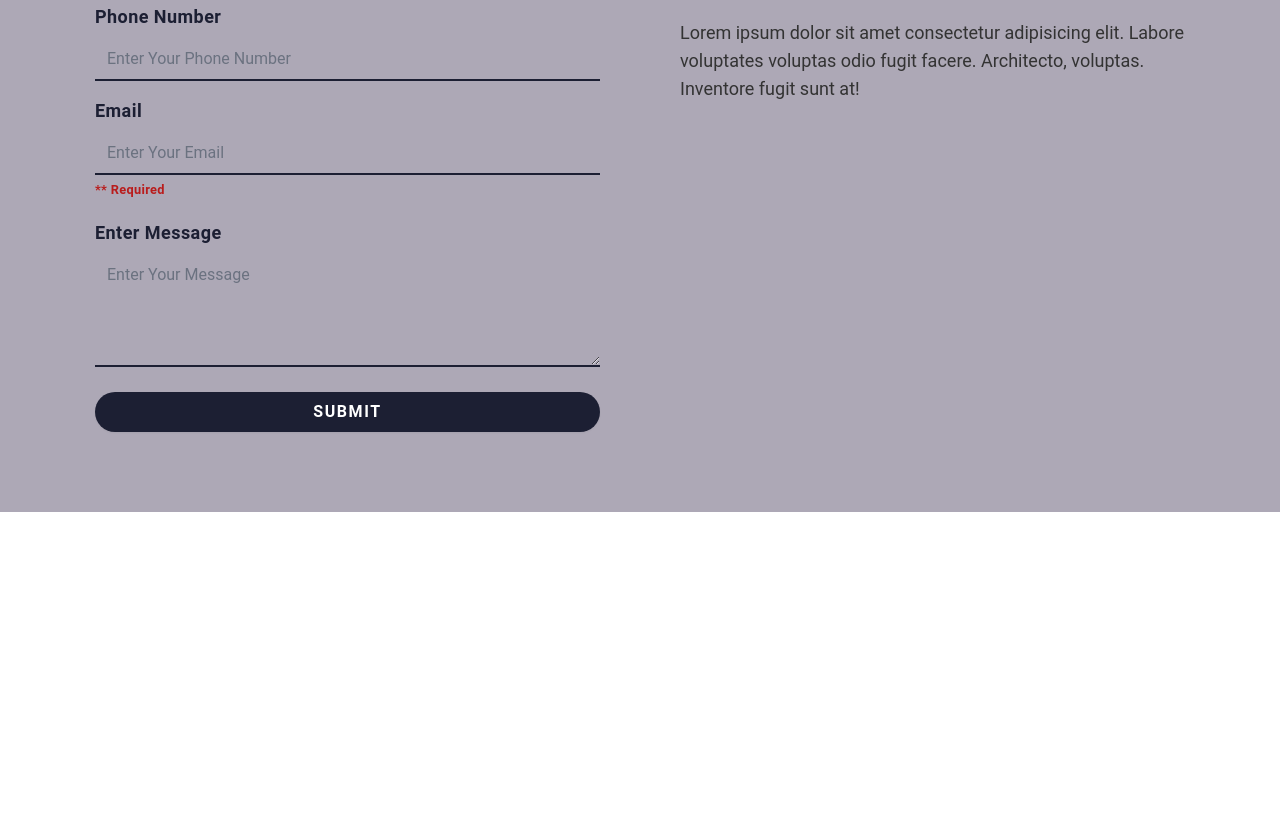
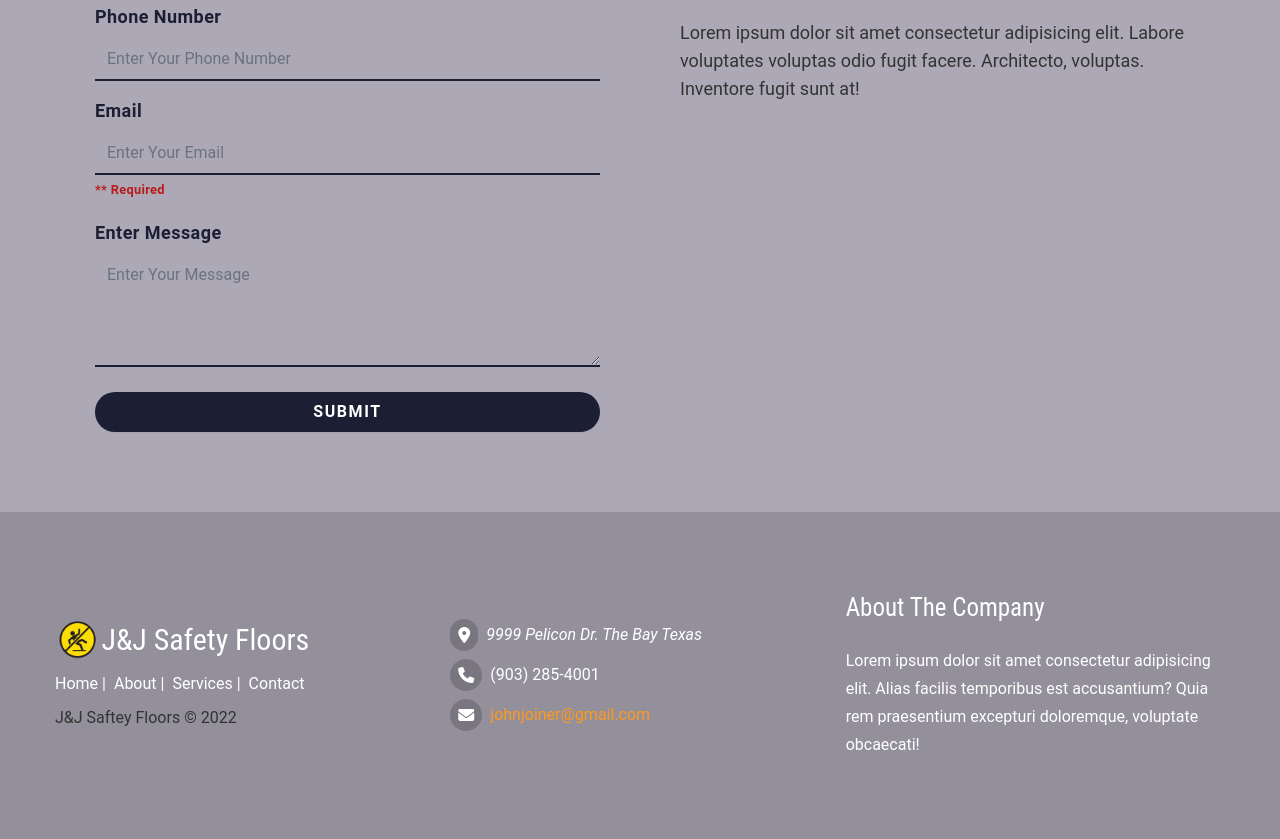
Before and after one commit to jakesmith4/j-and-j-safety-floor, a website: page index.html in a window 1280 px wide. Shown: the part 4556-5395 px from the top of the page. Before the commit the page ends 5068 px from the top, so only its background shows below. Drawn offline with Linux system fonts and the light colour scheme.

Commit message:
added in footer

```diff
--- a/index.html
+++ b/index.html
@@ -443,6 +443,57 @@
         </div>
       </div>
     </section>
+    <footer class="bg-tertiary-600">
+      <div
+        class="section section-center space-y-4 sm:space-y-0 sm:grid sm:grid-cols-2 sm:gap-4 lg:grid-cols-3 lg:items-center"
+      >
+        <article class="space-y-2">
+          <div class="footer-logo flex items-center">
+            <img src="./img/j-and-logo-1-min.png" alt="" class="h-7 sm:h-11" />
+            <h3 class="text-white mb-0 text-lg xs:text-2xl sm:text-3xl">
+              J&J Safety Floors
+            </h3>
+          </div>
+          <ul class="footer-links flex text-white gap-2">
+            <li><a href="#" class="footer-link">Home |</a></li>
+            <li><a href="#" class="about-link footer-link">About |</a></li>
+            <li><a href="#" class="footer-link">Services |</a></li>
+            <li><a href="#contact" class="footer-link">Contact</a></li>
+          </ul>
+          <small class="inline-block text-base"
+            >J&J Saftey Floors &copy; <span class="date"></span>
+          </small>
+        </article>
+        <article class="space-y-2">
+          <div class="footer-location flex items-center space-x-2 text-white">
+            <i
+              class="fa-solid fa-location-dot bg-tertiary-700 p-2 rounded-full"
+            ></i>
+            <address>9999 Pelicon Dr. The Bay Texas</address>
+          </div>
+          <div class="footer-number flex items-center space-x-2 text-white">
+            <i class="fa-solid fa-phone bg-tertiary-700 p-2 rounded-full"></i>
+            <a href="tel:9032854001">(903) 285-4001</a>
+          </div>
+          <div class="footer-email flex items-center space-x-2 text-white">
+            <i
+              class="fa-solid fa-envelope bg-tertiary-700 p-2 rounded-full"
+            ></i>
+            <a href="mailto:johnjoiner@gmail.com"
+              ><span class="text-primary-500">johnjoiner@gmail.com</span></a
+            >
+          </div>
+        </article>
+        <article class="text-white">
+          <h4>About the company</h4>
+          <p class="mb-0">
+            Lorem ipsum dolor sit amet consectetur adipisicing elit. Alias
+            facilis temporibus est accusantium? Quia rem praesentium excepturi
+            doloremque, voluptate obcaecati!
+          </p>
+        </article>
+      </div>
+    </footer>
     <script src="./js/app.js"></script>
   </body>
 </html>
--- a/input.css
+++ b/input.css
@@ -201,3 +201,8 @@
   font-family: inherit;
   @apply text-gray-400;
 }
+
+/* Footer */
+.footer-link {
+  @apply hover:text-primary-500 transition;
+}
--- a/js/app.js
+++ b/js/app.js
@@ -21,7 +21,7 @@ const aboutHeading = document.querySelector('.about-heading');
 const aboutText = document.querySelector('.about-text');
 const aboutDatas = document.querySelectorAll('.about-data');
 const aboutInfo = document.querySelector('.about-info');
-const aboutLink = document.querySelector('.about-link');
+const aboutLinks = document.querySelectorAll('.about-link');
 
 // TOGGLE MOBILE NAVBAR
 // Toggle Navbar
@@ -176,9 +176,15 @@ aboutBtnsContainer.addEventListener('click', e => {
   scrollInfoIntoView();
 });
 
-// Navbar Click About Link
-aboutLink.addEventListener('click', e => {
-  e.preventDefault();
-  activateAboutContent(document.querySelector('.about-j'));
-  scrollInfoIntoView();
+// Navbar & Footer Click About Link
+aboutLinks.forEach(link => {
+  link.addEventListener('click', e => {
+    e.preventDefault();
+    activateAboutContent(document.querySelector('.about-j'));
+    scrollInfoIntoView();
+  });
 });
+
+// Footer Date
+const date = (document.querySelector('.date').innerHTML =
+  new Date().getFullYear());
```
Also changed, not shown: css/style.css.
